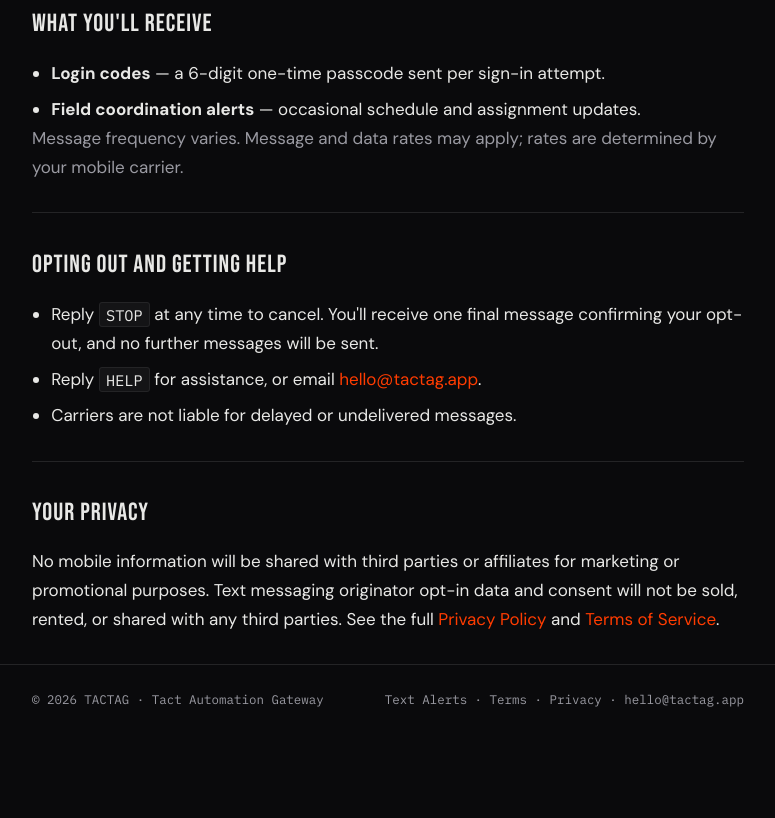
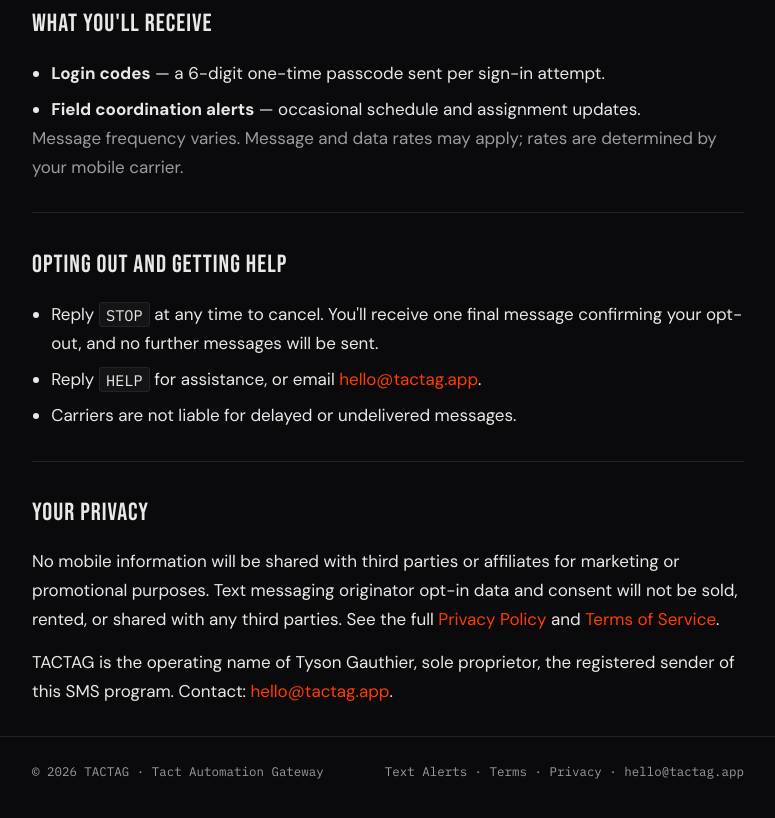
Before and after one commit to tactag/homepage, a plain HTML site: page sms/index.html in a window 1280 px wide. Shown: the part 1017-1835 px from the top of the page, without its empty margins (252-1027 px from the left). Before the commit the page ends 1767 px from the top, so only its background shows below. Drawn offline with Linux system fonts and the light colour scheme.

Commit message:
Identify sole proprietor on SMS opt-in privacy section

```diff
--- a/sms/index.html
+++ b/sms/index.html
@@ -178,6 +178,7 @@
   <section>
     <h2>Your privacy</h2>
     <p>No mobile information will be shared with third parties or affiliates for marketing or promotional purposes. Text messaging originator opt-in data and consent will not be sold, rented, or shared with any third parties. See the full <a href="/privacy/">Privacy Policy</a> and <a href="/terms/">Terms of Service</a>.</p>
+    <p>TACTAG is the operating name of Tyson Gauthier, sole proprietor, the registered sender of this SMS program. Contact: <a href="mailto:hello@tactag.app">hello@tactag.app</a>.</p>
   </section>
 
 </main>
```
